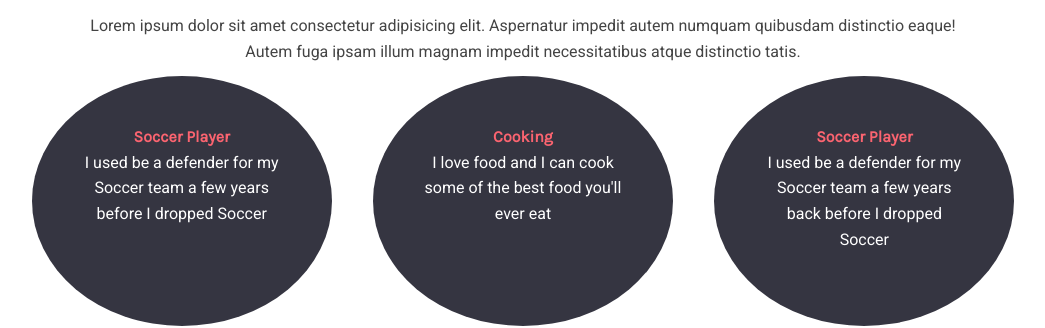
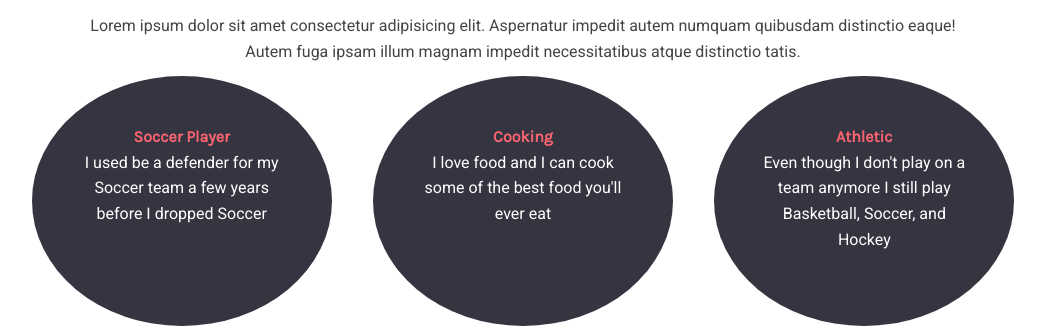
Before and after one commit to harvodka/portfolio, a plain HTML site: page portfolio/index.html in a window 1280 px wide. Shown: the part 2701-3029 px from the top of the page, without its empty margins (117-1162 px from the left). Drawn offline with Linux system fonts and the light colour scheme.

Commit message:
Add files via upload
The completed Portfolio project

```diff
--- a/portfolio/index.html
+++ b/portfolio/index.html
@@ -199,8 +199,8 @@
                     <p>I love food and I can cook some of the best food you'll ever eat</p>
                 </div>
                 <div class="round-fact">
-                    <h3>Soccer Player</h3>
-                    <p>I used be a defender for my Soccer team a few years back before I dropped Soccer</p>
+                    <h3>Athletic</h3>
+                    <p>Even though I don't play on a team anymore I still play Basketball, Soccer, and Hockey</p>
                 </div>
             </div>
         </section>
```
